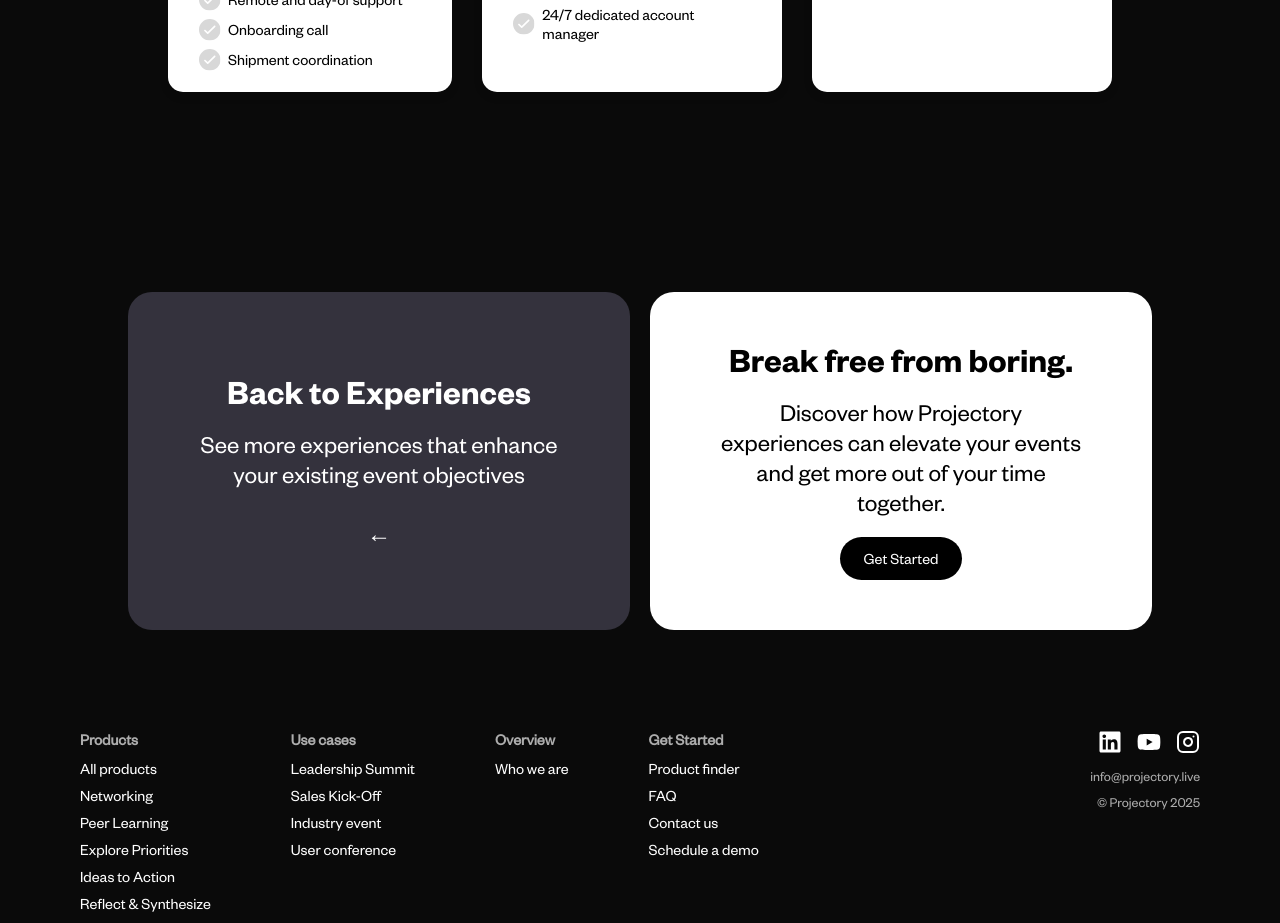
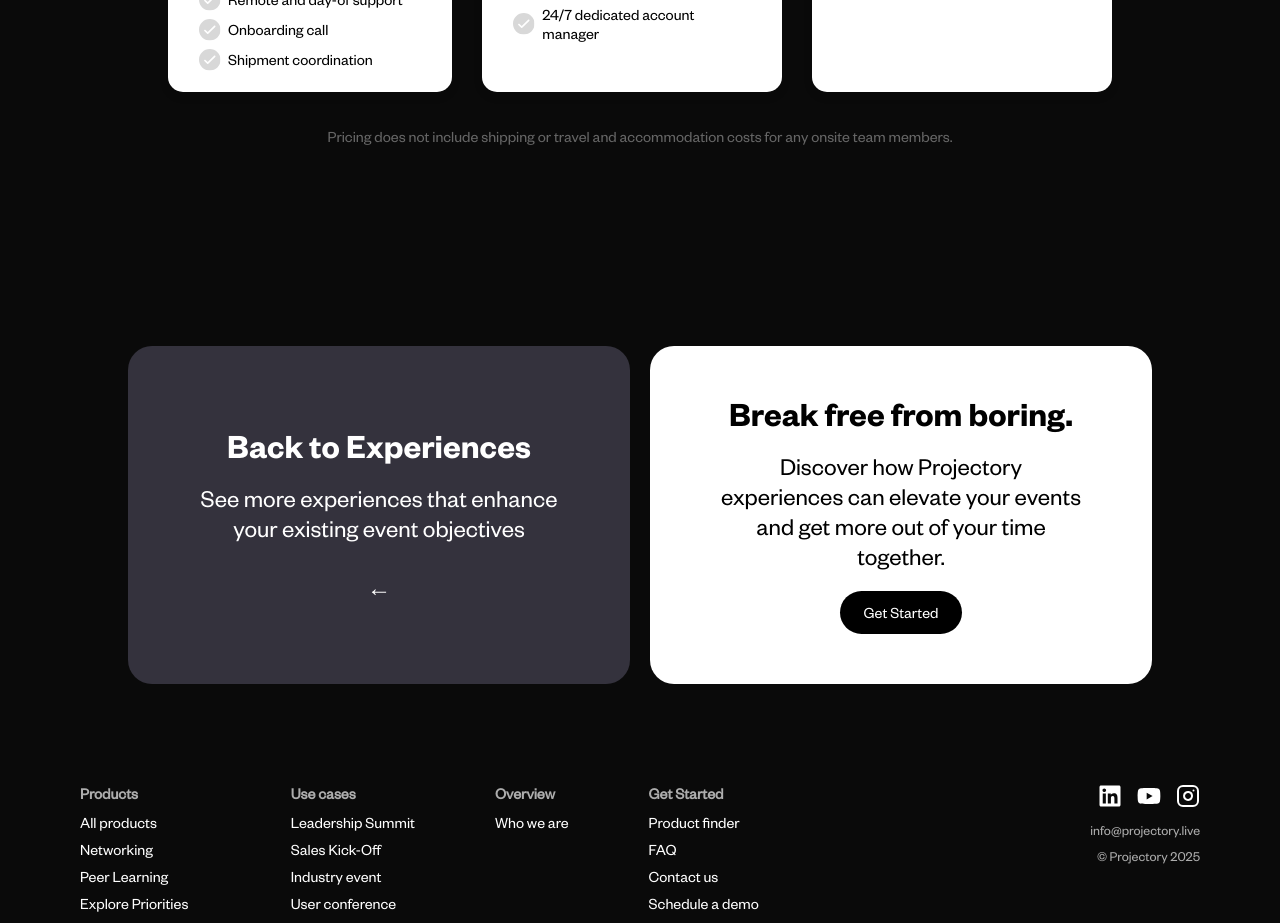
Before and after one commit to ygt-design/projectory-web, a React (Vite) app: page /product-test in a window 1280 px wide. Shown: the part 5200-6123 px from the top of the page. Built offline with nearby package versions, Linux system fonts and the light colour scheme.

Commit message:
disclaimer

```diff
--- a/src/pages/CaseStudies/CaseStudies.tsx
+++ b/src/pages/CaseStudies/CaseStudies.tsx
@@ -57,7 +57,7 @@
 const caseStudiesFAQ = [
   {
     question: "What will this cost?",
-    answer: "Well, we can’t give an exact quote without knowing a bit more about what you’re working on, but we can confidently say we can add immediate experiential value at a wide range of budgets. That’s kind of our thing.Ultimately, starting a conversation is the best way to know how we can work together. But if it’s helpful, here are a few examples of big and small projects we've recently delivered.",
+    answer: "Well, we can’t give an exact quote without knowing a bit more about what you’re working on, but we can confidently say we can add immediate experiential value at a wide range of budgets. That’s kind of our thing. Ultimately, starting a conversation is the best way to know how we can work together. But if it’s helpful, here are a few examples of big and small projects we've recently delivered.",
     extraContent: extraElement,
   },
   {
--- a/src/pages/GetStarted/GetStarted.tsx
+++ b/src/pages/GetStarted/GetStarted.tsx
@@ -37,7 +37,7 @@
 const caseStudiesFAQ = [
   {
     question: "What will this cost?",
-    answer: "Well, we can’t give an exact quote without knowing a bit more about what you’re working on, but we can confidently say we can add immediate experiential value at a wide range of budgets. That’s kind of our thing.Ultimately, starting a conversation is the best way to know how we can work together. But if it’s helpful, here are a few examples of big and small projects we've recently delivered.",
+    answer: "Well, we can’t give an exact quote without knowing a bit more about what you’re working on, but we can confidently say we can add immediate experiential value at a wide range of budgets. That’s kind of our thing. Ultimately, starting a conversation is the best way to know how we can work together. But if it’s helpful, here are a few examples of big and small projects we've recently delivered.",
     extraContent: extraElement,
   },
   {
--- a/src/pages/ProductPages/components/PricingInformation/PricingInformation.module.css
+++ b/src/pages/ProductPages/components/PricingInformation/PricingInformation.module.css
@@ -134,6 +134,12 @@
     color: black;
 } */
 
+.disclaimer {
+    font-size: 16px;
+    color: #666;
+    margin-top: 35px;
+}
+
 @media screen and (max-width: 960px) {
     .pricingWrapper{
         padding: 50px 30px;
--- a/src/pages/ProductPages/components/PricingInformation/PricingInformation.tsx
+++ b/src/pages/ProductPages/components/PricingInformation/PricingInformation.tsx
@@ -50,6 +50,9 @@
           </div>
         ))}
       </div>
+      <div className={styles.disclaimer}>
+        Pricing does not include shipping or travel and accommodation costs for any onsite team members.
+      </div>
     </section>
   );
 };
--- a/src/pages/WhoWeAre/WhoWeAre.tsx
+++ b/src/pages/WhoWeAre/WhoWeAre.tsx
@@ -19,7 +19,7 @@
       <section className={styles.intro}>
         <h2>Who Are We, Anyway?</h2>
         <p className={styles.introText}>
-          We’re a team of facilitators, designers, futurists, and producers who joined forces to turn in-person meetings into engaging, memorable, and momentum-building experiences.
+          We’re a team of facilitators, designers, and producers who joined forces to turn in-person meetings into engaging, memorable, and momentum-building experiences.
         </p>
       </section>
 
```
Also changed, not shown: src/pages/Home/Home.tsx (line endings or trailing spaces), 6 other files (tests, documents, lock files or other folders).
